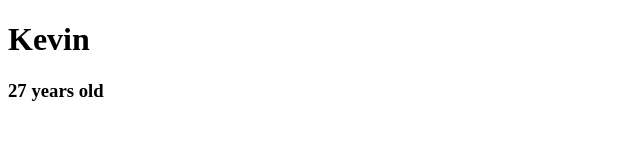
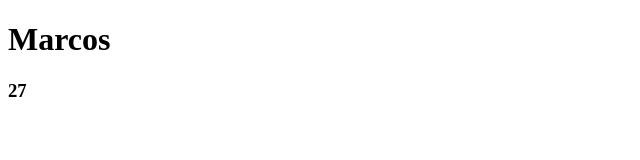
Before and after one commit to kevincwashburn/react-practice, a React (Create React App) app in the folder practice-app/: page / in a window 1280 px wide. Shown: the top 160 px of the page, without its empty margins (0-640 px from the left). Built offline with nearby package versions, Linux system fonts and the light colour scheme.

Commit message:
more state/constructor practice

```diff
--- a/practice-app/src/App.js
+++ b/practice-app/src/App.js
@@ -1,22 +1,24 @@
-import React from "react";
+// pre-answer 2:12:26
+// answer 2:15:11
 
-class App extends React.Component {
+import React, {Component} from "react";
+
+class App extends Component {
   constructor() {
-  super()
-  this.state = {
-    name: "Kevin",
-    age: 27
+    super()
+    this.state = {
+      name: "Marcos",
+      age: 27
+    }
   }
-}
   render() {
     return (
       <div>
         <h1>{this.state.name}</h1>
-        <h3>{this.state.age} years old</h3>
+        <h3>{this.state.age}</h3>
       </div>
     )
   }
-
 }
 
 export default App;
```
